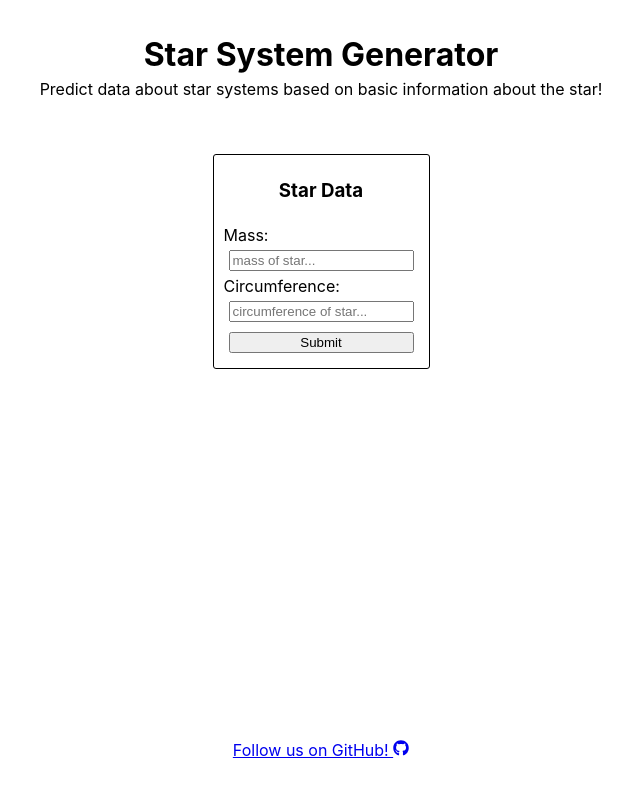
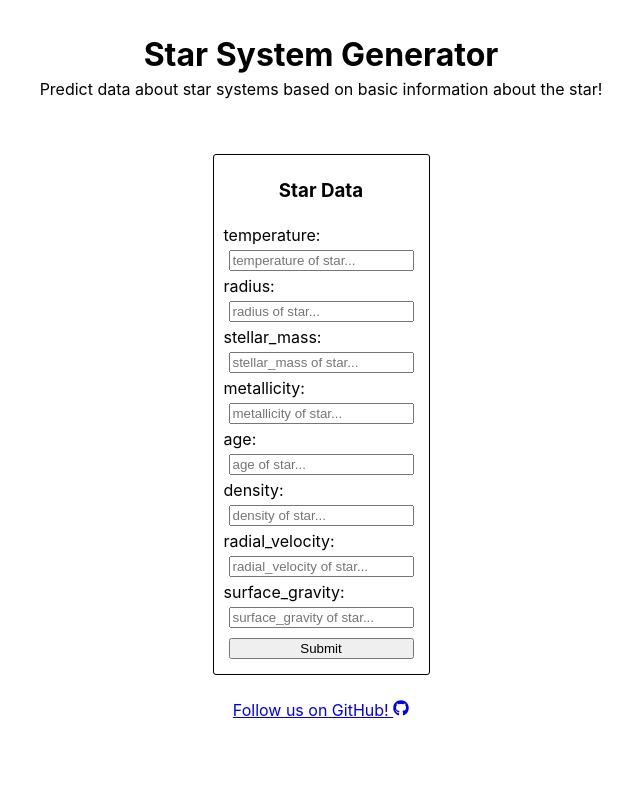
Before and after one commit to leiDnedyA/interactive-exoplanet-predictor, a React (Create React App) app in the folder client/: page / in a window 1280 px wide. Shown: the top 794 px of the page, without its empty margins (319-959 px from the left). Built offline with nearby package versions, Linux system fonts and the light colour scheme.

Commit message:
Made TextForm that generates from list of fields

```diff
--- a/client/src/App.css
+++ b/client/src/App.css
@@ -23,14 +23,6 @@
 }
 
 .footer {
-  position: absolute;
   background-color: white;
-  bottom: 5%;
+  margin-bottom: 25px;
 }
-
-@media (max-height: 500px){
-  .footer {
-    position: relative;
-
-  }
-}
--- /dev/null
+++ b/client/src/elements/TextForm.js
@@ -0,0 +1,21 @@
+
+//textFields should be a list of strings
+const TextForm = ({ textFields, className, onSubmit }) => {
+
+    const fieldElements = []
+
+    for(let i in textFields){
+        let field = textFields[i];
+        let label = <label key={`label${i}`} for={field}>{field}:</label>
+        let input = <input key={`input${i}`} className="input text-input" name={field} type="text" placeholder={`${field} of star...`} />
+        fieldElements.push(label);
+        fieldElements.push(input);
+    }
+
+    return <form className={className ? className : ''} onSubmit={onSubmit}>
+        {fieldElements}
+        <input className="input submit-button" type="submit" value="Submit" />
+    </form>
+}
+
+export default TextForm
--- a/client/src/pages/DataEntry.js
+++ b/client/src/pages/DataEntry.js
@@ -1,5 +1,6 @@
 import './DataEntry.css';
 import { useNavigate } from 'react-router-dom';
+import TextForm from '../elements/TextForm'
 
 const DataEntry = () => {
 
@@ -9,22 +10,26 @@ const DataEntry = () => {
     const handleSubmit = (e) => {
         e.preventDefault();
 
+        console.log(e.target)
+
         const rawFormData = new FormData(e.target)
-        // const formData = Object.fromEntries(rawFormData.entries());
+        const formData = Object.fromEntries(rawFormData.entries());
 
+        console.log(formData)
 
+        // //Test data
         // x = [data['temperature'], data['radius'], data['stellar_mass'], data['metallicity'], data['age'], data['density'], data['radial_velocity'], data['surface_gravity']]
 
-        let formData = {
-            'temperature': 1,
-            'radius': 50,
-            'stellar_mass': 400,
-            'metallicity': 10,
-            'age': 10,
-            'density': 11,
-            'radial_velocity': 123,
-            'surface_gravity': 11
-        }
+        // let formData = {
+        //     'temperature': 1,
+        //     'radius': 50,
+        //     'stellar_mass': 400,
+        //     'metallicity': 10,
+        //     'age': 10,
+        //     'density': 11,
+        //     'radial_velocity': 123,
+        //     'surface_gravity': 11
+        // }
 
         // let formData = {
 
@@ -36,11 +41,9 @@ const DataEntry = () => {
 
         // }
 
-        console.log(formData)
-
         //makes sure data is valid
-        for(let i in formData){
-            if(isNaN(parseInt(formData[i]))){
+        for (let i in formData) {
+            if (isNaN(parseInt(formData[i]))) {
                 alert('ERROR: Invalid Input');
                 return;
             }
@@ -71,13 +74,26 @@ const DataEntry = () => {
 
     return <div className="DataEntry flex-card">
         <h3>Star Data</h3>
-        <form className="data-entry-form" onSubmit={handleSubmit}>
+        {/* <form className="data-entry-form" onSubmit={handleSubmit}>
             <label for="mass">Mass:</label>
             <input id="massInput" className="input text-input" name="mass" type="text" placeholder="mass of star..." />
             <label for="circumference">Circumference:</label>
             <input id="circumference-input" className="input text-input" name="circumference" type="text" placeholder="circumference of star..." />
             <input className="input submit-button" type="submit" value="Submit" />
-        </form>
+        </form> */}
+        <TextForm
+            className="data-entry-form"
+            textFields={[
+                'temperature',
+                'radius',
+                'stellar_mass',
+                'metallicity',
+                'age',
+                'density',
+                'radial_velocity',
+                'surface_gravity',]}
+            onSubmit={handleSubmit}
+        />
     </div>
 }
 
```
Also changed, not shown: client/src/elements/TextForm.tsx (deleted).
